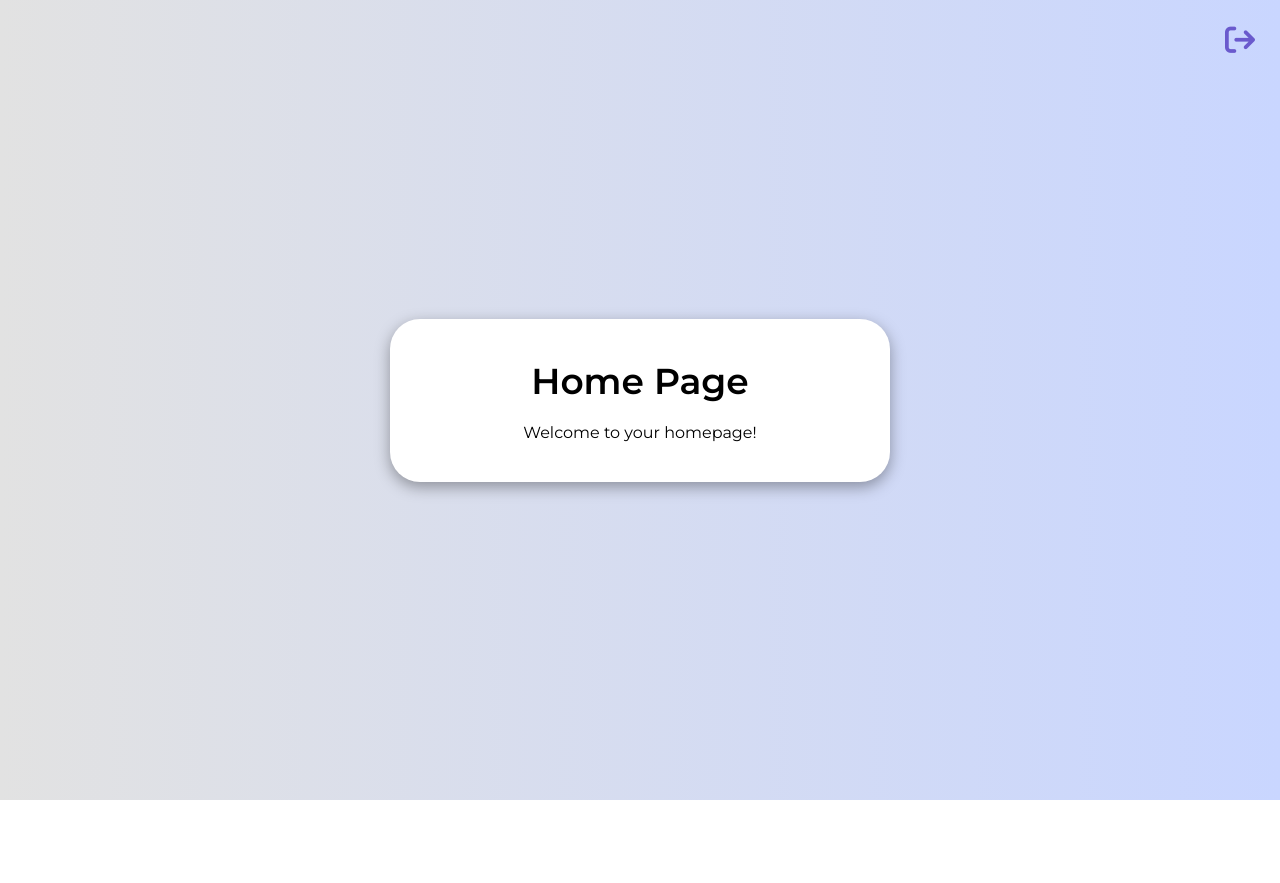
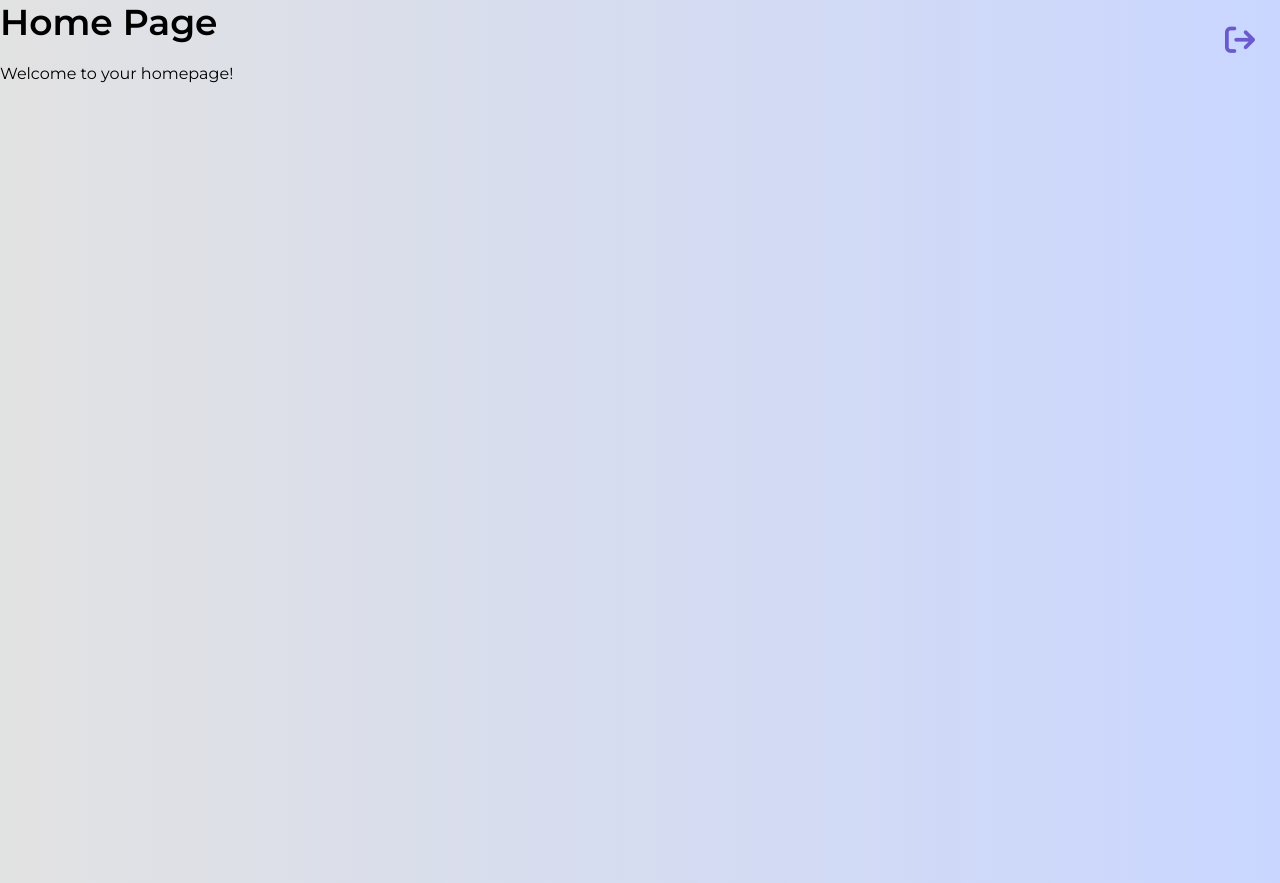
Before and after one commit to Sanath-Sekhige/Auth, a React (Create React App) app in the folder frontend/: page /home in a window 1280 px wide. Before the commit the page ends 800 px from the top, so only its background shows below. Built offline with nearby package versions, Linux system fonts and the light colour scheme.

Commit message:
Updated Home Page

```diff
--- a/frontend/src/pages/Home/HomePage.jsx
+++ b/frontend/src/pages/Home/HomePage.jsx
@@ -1,7 +1,7 @@
 //src/pages/Home/HomePage.jsx
 
-import React from 'react';
-import { useAuthStore } from '../../store/AuthStore';  // Correct
+import React, { useEffect } from 'react';
+import { useAuthStore } from '../../store/AuthStore'; // Correct
 import { useNavigate } from 'react-router-dom'; // For navigation
 import { toast, ToastContainer } from 'react-toastify'; // Import ToastContainer
 import 'react-toastify/dist/ReactToastify.css'; // Import the CSS for Toastify
@@ -21,6 +21,25 @@ const HomePage = () => {
     }
   };
 
+  useEffect(() => {
+    // Dynamically load the Landbot script
+    const script = document.createElement('script');
+    script.src = 'https://cdn.landbot.io/landbot-3/landbot-3.0.0.js';
+    script.async = true;
+    script.onload = () => {
+      // Initialize the Landbot chatbot
+      new window.Landbot.Fullpage({
+        configUrl: 'https://storage.googleapis.com/landbot.online/v3/H-2711907-XMHUM9B2YY34U5CJ/index.json',
+      });
+    };
+    document.body.appendChild(script);
+
+    // Cleanup function to remove the script if the component unmounts
+    return () => {
+      document.body.removeChild(script);
+    };
+  }, []);
+
   return (
     <div>
       <i
@@ -32,6 +51,9 @@ const HomePage = () => {
         <p>Welcome to your homepage!</p>
       </div>
 
+      {/* This div is where the Landbot will render the chatbot */}
+      <div id="landbot" style={{ width: '100%', height: '100vh' }} />
+
       {/* Toast Container to show notifications */}
       <ToastContainer />
     </div>
@@ -39,3 +61,36 @@ const HomePage = () => {
 };
 
 export default HomePage;
+
+// const HomePage = () => {
+//   const logout = useAuthStore((state) => state.logout); // Access logout function from AuthStore
+//   const navigate = useNavigate(); // For navigation
+
+//   const handleLogout = async () => {
+//     try {
+//       await logout(); // Perform logout
+//       navigate('/'); // Redirect to /
+//     } catch (error) {
+//       console.error('Error during logout:', error);
+//       toast.error(error.message || 'Error logging out. Please try again.'); // Show error toast
+//     }
+//   };
+
+//   return (
+//     <div>
+//       <i
+//         className={`fa fa-sign-out ${styles['logout-icon']}`}
+//         onClick={handleLogout} // Handle logout on click
+//       />
+//       <div className={styles.container}>
+//         <h1>Home Page</h1>
+//         <p>Welcome to your homepage!</p>
+//       </div>
+
+//       {/* Toast Container to show notifications */}
+//       <ToastContainer />
+//     </div>
+//   );
+// };
+
+// export default HomePage;
--- a/frontend/src/pages/Home/HomePage.module.css
+++ b/frontend/src/pages/Home/HomePage.module.css
@@ -1,10 +1,64 @@
-/* src/pages/Home/HomePage.module.css */
+* {
+    margin: 0;
+    padding: 0;
+    box-sizing: border-box;
+    font-family: 'Montserrat', sans-serif; /* Set your font family globally */
+}
+
+body {
+    font-family: 'Montserrat', sans-serif;
+    background: linear-gradient(to right, #e2e2e2, #c9d6ff);
+    height: 100vh;
+    margin: 0;
+    overflow: hidden; /* Prevent scrolling when the chatbot is active */
+}
+
+/* Logout Icon */
+.logout-icon {
+    position: fixed;
+    top: 25px;
+    right: 25px;
+    cursor: pointer;
+    font-size: 30px;
+    color: #6a5acd; /* SlateBlue */
+    z-index: 1000; /* Ensure it appears above other elements */
+    transition: color 0.3s ease, transform 0.3s ease; /* Smooth scaling for hover effect */
+}
+
+.logout-icon:hover {
+    color: #836fff; /* Lighter SlateBlue for hover */
+    transform: scale(1.2); /* Increase size to 120% */
+}
+
+/* Chatbot Fullpage Container */
+#landbot {
+    position: absolute;
+    top: 0;
+    left: 0;
+    width: 100%;
+    height: 100%;
+    z-index: 0; /* Ensure it doesn't overlap the logout icon */
+}
+
+/* Heading */
+h1 {
+    font-size: 36px;
+    font-weight: 600;
+    margin-bottom: 20px;
+}
+
+
+
+
+/*src/pages/Home/HomePage.module.css
+
+
 
 * {
     margin: 0;
     padding: 0;
     box-sizing: border-box;
-    font-family: 'Montserrat', sans-serif; /* Set your font family globally */
+    font-family: 'Montserrat', sans-serif;  Set your font family globally
 }
 
 body {
@@ -22,13 +76,13 @@ body {
     right: 25px;
     cursor: pointer;
     font-size: 30px;
-    color: #6a5acd; /* SlateBlue */
-    transition: color 0.3s ease, transform 0.3s ease; /* Added transform for smooth scaling */
+    color: #6a5acd; SlateBlue
+    transition: color 0.3s ease, transform 0.3s ease; Added transform for smooth scaling
 }
 
 .logout-icon:hover {
-    color: #836fff; /* Lighter SlateBlue for hover */
-    transform: scale(1.2); /* Increase size to 120% */
+    color: #836fff;  Lighter SlateBlue for hover
+    transform: scale(1.2);  Increase size to 120%
 }
 
 .container {
@@ -45,3 +99,4 @@ h1 {
     font-weight: 600;
     margin-bottom: 20px;
 }
+*/
```
